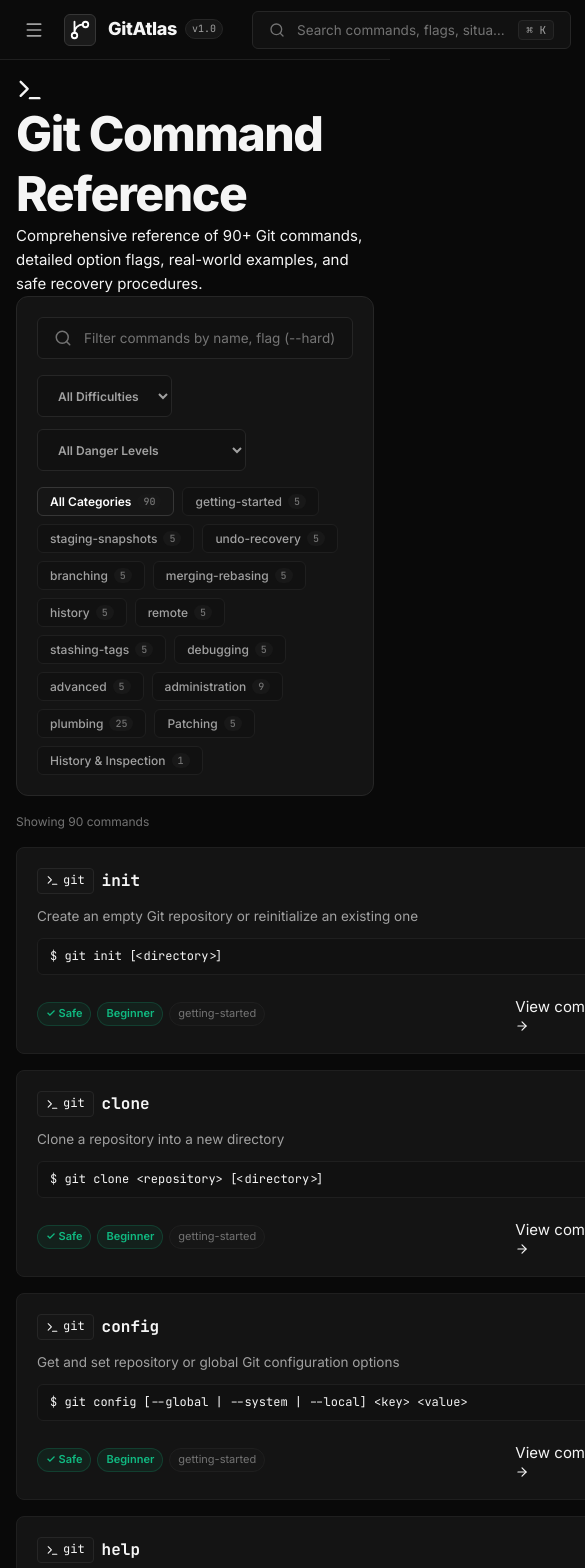
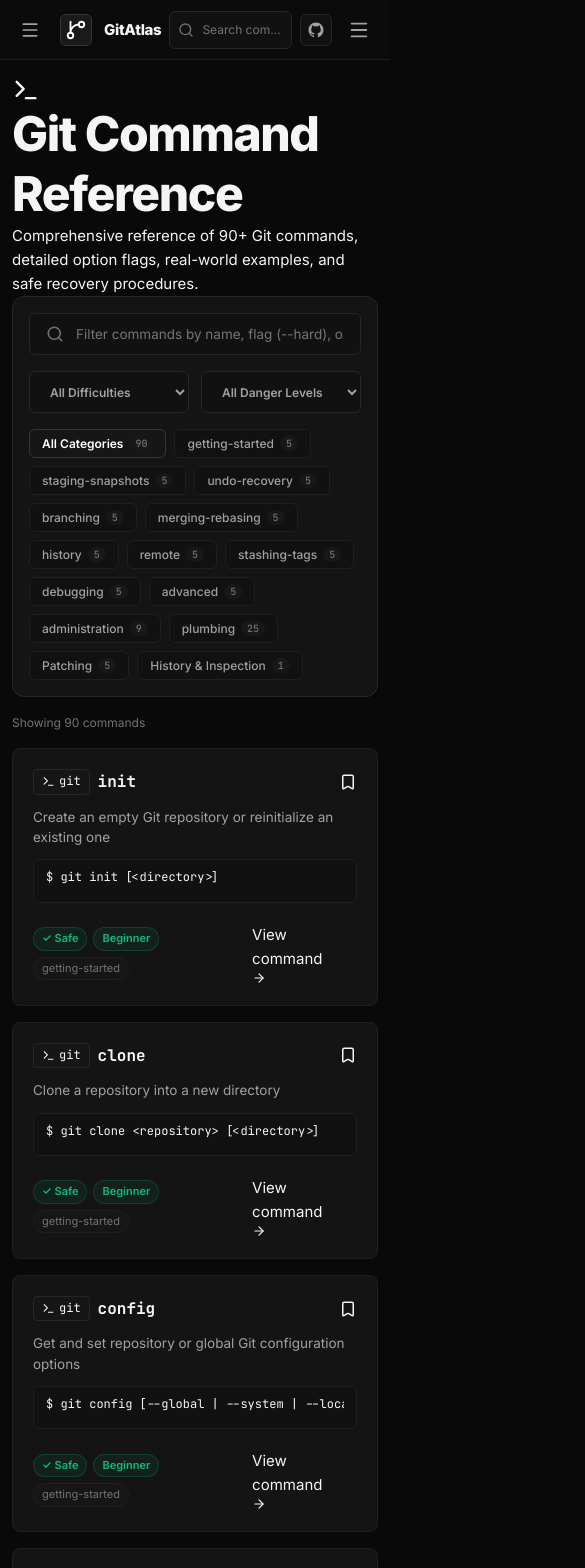
Before and after one commit to Thushar070/Git-Study, a React (Vite) app: page /git in a window 390 px wide. Shown: the top 1568 px of the page, 585 px wide, since content can reach past the window. Built offline with nearby package versions, Linux system fonts and the light colour scheme.

Commit message:
fixed responsive layout overflow and mobile header styling

```diff
--- a/src/App.css
+++ b/src/App.css
@@ -756,6 +756,8 @@
   gap: var(--space-3);
   transition: all 150ms ease;
   position: relative;
+  min-width: 0;
+  max-width: 100%;
 }
 
 .command-card:hover {
@@ -768,12 +770,16 @@
   display: flex;
   align-items: center;
   justify-content: space-between;
+  min-width: 0;
+  width: 100%;
 }
 
 .command-card-title-group {
   display: flex;
   align-items: center;
   gap: var(--space-2);
+  min-width: 0;
+  flex-wrap: wrap;
 }
 
 .command-card-exec {
@@ -795,6 +801,7 @@
   font-weight: 700;
   color: var(--text-primary);
   text-decoration: none;
+  word-break: break-word;
 }
 
 .command-card-summary {
@@ -817,6 +824,13 @@
   color: var(--text-primary);
   overflow-x: auto;
   white-space: nowrap;
+  max-width: 100%;
+  width: 100%;
+}
+
+.command-card-syntax-preview code {
+  display: inline-block;
+  max-width: 100%;
 }
 
 .command-card-meta {
@@ -1925,6 +1939,8 @@
   display: flex;
   flex-direction: column;
   gap: var(--space-4);
+  min-width: 0;
+  max-width: 100%;
 }
 
 .section-card-title {
@@ -2255,3 +2271,252 @@
   font-family: var(--font-mono);
   color: var(--text-secondary);
 }
+
+/* ── Glossary Page Component Styles ───────────────────── */
+.glossary-grid {
+  display: grid;
+  grid-template-columns: repeat(auto-fill, minmax(320px, 1fr));
+  gap: var(--space-4);
+  margin-top: var(--space-6);
+}
+
+.glossary-card {
+  padding: var(--space-5);
+  background-color: var(--bg-card);
+  border: 1px solid var(--border-subtle);
+  border-radius: var(--radius-lg);
+  display: flex;
+  flex-direction: column;
+  gap: var(--space-3);
+  transition: border-color 150ms ease;
+}
+
+.glossary-card:hover {
+  border-color: var(--border-strong);
+}
+
+.glossary-term {
+  font-size: var(--font-lg);
+  font-weight: 700;
+  color: var(--text-primary);
+  letter-spacing: -0.01em;
+}
+
+.glossary-def {
+  font-size: var(--font-sm);
+  color: var(--text-secondary);
+  line-height: 1.6;
+}
+
+.glossary-related {
+  display: flex;
+  flex-direction: column;
+  gap: var(--space-2);
+  margin-top: var(--space-2);
+  padding-top: var(--space-3);
+  border-top: 1px solid var(--border-subtle);
+}
+
+.related-label {
+  font-size: var(--font-xs);
+  font-weight: 600;
+  color: var(--text-tertiary);
+  text-transform: uppercase;
+  letter-spacing: 0.05em;
+}
+
+.related-badges-group {
+  display: flex;
+  align-items: center;
+  gap: var(--space-2);
+  flex-wrap: wrap;
+}
+
+.glossary-command-pill {
+  display: inline-flex;
+  align-items: center;
+  gap: 5px;
+  padding: 3px 8px;
+  border-radius: var(--radius-md);
+  background-color: var(--bg-surface);
+  border: 1px solid var(--border-subtle);
+  font-family: var(--font-mono);
+  font-size: var(--font-xs);
+  color: var(--color-green);
+  transition: all 120ms ease;
+}
+
+.glossary-command-pill:hover {
+  border-color: var(--color-green-border);
+  background-color: var(--color-green-bg);
+}
+
+/* ── Command Index Directory Table Styles ─────────────── */
+.index-table-wrapper {
+  width: 100%;
+  max-width: 100%;
+  overflow-x: auto;
+  -webkit-overflow-scrolling: touch;
+  border: 1px solid var(--border);
+  border-radius: var(--radius-lg);
+  background-color: var(--bg-card);
+  margin-top: var(--space-6);
+}
+
+.index-table {
+  width: 100%;
+  border-collapse: collapse;
+  text-align: left;
+  min-width: 680px;
+}
+
+.index-table th {
+  padding: 12px 16px;
+  background-color: var(--bg-elevated);
+  font-size: var(--font-xs);
+  font-weight: 700;
+  color: var(--text-tertiary);
+  text-transform: uppercase;
+  letter-spacing: 0.05em;
+  border-bottom: 1px solid var(--border);
+}
+
+.index-table td {
+  padding: 12px 16px;
+  border-bottom: 1px solid var(--border-subtle);
+  font-size: var(--font-sm);
+  color: var(--text-secondary);
+}
+
+.index-table tr:hover td {
+  background-color: var(--bg-hover);
+}
+
+.index-table .cmd-cell code {
+  font-family: var(--font-mono);
+  font-weight: 600;
+  color: var(--text-primary);
+  padding: 2px 6px;
+  background-color: var(--bg-surface);
+  border: 1px solid var(--border-subtle);
+  border-radius: var(--radius-sm);
+}
+
+.index-table .summary-cell {
+  max-width: 320px;
+  overflow: hidden;
+  text-overflow: ellipsis;
+  white-space: nowrap;
+}
+
+.index-table .flags-count-cell {
+  font-family: var(--font-mono);
+  font-size: var(--font-xs);
+  color: var(--text-tertiary);
+}
+
+/* ── Full Mobile Layout Breakpoint Enhancements (390px QA Fixes) ── */
+@media (max-width: 768px) {
+  .header-container {
+    padding: 0 var(--space-3);
+    gap: var(--space-2);
+  }
+
+  .header-left {
+    min-width: 0;
+    flex-shrink: 0;
+  }
+
+  .brand-tag {
+    display: none;
+  }
+
+  .brand-title {
+    font-size: var(--font-base);
+  }
+
+  .header-center {
+    flex: 1;
+    min-width: 0;
+    max-width: 100%;
+  }
+
+  .search-trigger-btn {
+    padding: 0 var(--space-2);
+    gap: var(--space-2);
+  }
+
+  .search-placeholder {
+    font-size: var(--font-xs);
+  }
+
+  .search-shortcut {
+    display: none;
+  }
+
+  .header-right {
+    gap: var(--space-2);
+    flex-shrink: 0;
+  }
+
+  .github-link-btn {
+    width: 32px;
+    height: 32px;
+  }
+
+  .page-container {
+    padding: var(--space-4) var(--space-3);
+    max-width: 100vw;
+  }
+
+  .filter-controls-card {
+    padding: var(--space-4);
+  }
+
+  .cheatsheet-section-card {
+    padding: var(--space-4);
+  }
+
+  .search-input-box {
+    min-width: 100%;
+  }
+
+  .select-filters-group {
+    width: 100%;
+  }
+
+  .select-control {
+    flex: 1;
+    min-width: 120px;
+  }
+
+  .hero-actions {
+    flex-direction: column;
+    width: 100%;
+  }
+
+  .hero-actions .btn {
+    width: 100%;
+    justify-content: center;
+  }
+
+  .category-cards-grid,
+  .commands-grid,
+  .cheatsheet-grid,
+  .learning-grid,
+  .situations-grid,
+  .troubleshooting-grid,
+  .comparisons-grid,
+  .glossary-grid {
+    grid-template-columns: 1fr !important;
+  }
+
+  pre, code, .syntax-block, .example-code, .terminal-window {
+    max-width: 100%;
+    overflow-x: auto;
+  }
+
+  .command-title {
+    word-break: break-word;
+  }
+}
--- a/src/pages/CommandIndex.tsx
+++ b/src/pages/CommandIndex.tsx
@@ -76,7 +76,7 @@ export const CommandIndex: React.FC = () => {
       </div>
 
       {/* Table Directory */}
-      <div className="index-table-wrapper mt-6">
+      <div className="index-table-wrapper">
         <table className="index-table">
           <thead>
             <tr>
--- a/src/pages/Glossary.tsx
+++ b/src/pages/Glossary.tsx
@@ -69,24 +69,26 @@ export const Glossary: React.FC = () => {
       </div>
 
       {/* Glossary Stack */}
-      <div className="glossary-grid mt-6 grid grid-cols-1 md:grid-cols-2 gap-4">
+      <div className="glossary-grid">
         {filteredGlossary.map((item) => (
-          <div key={item.term} className="glossary-card p-5 bg-surface border border-border rounded-lg">
-            <div className="glossary-card-header mb-2 flex items-center justify-between">
-              <h3 className="glossary-term font-semibold text-lg text-foreground">{item.term}</h3>
+          <div key={item.term} className="glossary-card">
+            <div className="glossary-card-header">
+              <h3 className="glossary-term">{item.term}</h3>
             </div>
 
-            <p className="glossary-def text-muted text-sm mb-3">{item.definition}</p>
+            <p className="glossary-def">{item.definition}</p>
 
             {item.relatedCommands && item.relatedCommands.length > 0 && (
-              <div className="glossary-related flex items-center gap-2 flex-wrap text-xs">
-                <span className="text-muted font-medium">Related commands:</span>
-                {item.relatedCommands.map((cmd) => (
-                  <Link key={cmd} to={`/git/commands/${cmd}`} className="inline-flex items-center gap-1 px-2 py-0.5 bg-background border border-border rounded font-mono text-emerald">
-                    <Terminal size={11} />
-                    <span>{cmd}</span>
-                  </Link>
-                ))}
+              <div className="glossary-related">
+                <span className="related-label">Related commands:</span>
+                <div className="related-badges-group">
+                  {item.relatedCommands.map((cmd) => (
+                    <Link key={cmd} to={`/git/commands/${cmd}`} className="glossary-command-pill">
+                      <Terminal size={11} />
+                      <span>{cmd}</span>
+                    </Link>
+                  ))}
+                </div>
               </div>
             )}
           </div>
--- a/src/pages/Home.tsx
+++ b/src/pages/Home.tsx
@@ -95,7 +95,7 @@ export const Home: React.FC = () => {
           <div className="lifecycle-grid">
             <div className="lifecycle-stage stage-working">
               <div className="stage-header">
-                <FileText size={20} className="text-sky" />
+                <FileText size={20} className="text-emerald" />
                 <h3>Working Tree</h3>
               </div>
               <p>Your local modified & untracked files on disk.</p>
@@ -113,7 +113,7 @@ export const Home: React.FC = () => {
 
             <div className="lifecycle-stage stage-local">
               <div className="stage-header">
-                <HardDrive size={20} className="text-purple" />
+                <HardDrive size={20} className="text-subtle" />
                 <h3>Local Repo</h3>
               </div>
               <p>Permanent snapshot database in `.git` directory.</p>
```
